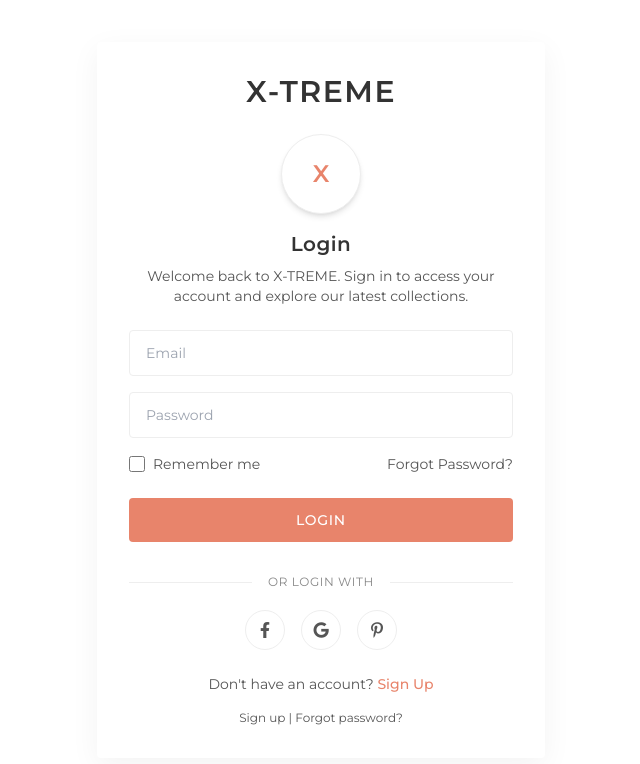
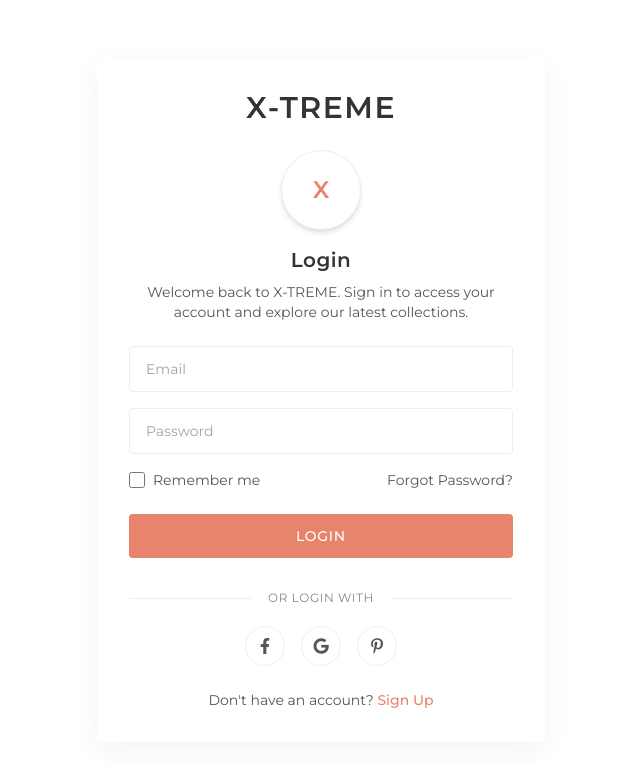
Before and after one commit to atharva-karanjawane/team_3482_odoo_hackathon_25, a Flask app: page /login in a window 1280 px wide. Shown: the top 764 px of the page, without its empty margins (319-959 px from the left). Run offline with Flask 3, Linux system fonts and the light colour scheme; some libraries are stand-ins or nearby versions.

Commit message:
fix: login  and signup page

```diff
--- a/ReWear/templates/login.html
+++ b/ReWear/templates/login.html
@@ -1,14 +1,16 @@
 <!DOCTYPE html>
 <html lang="en">
 <head>
-    <meta charset="UTF-8">
-    <meta name="viewport" content="width=device-width, initial-scale=1.0">
+  <meta charset="UTF-8" />
+  <meta name="viewport" content="width=device-width, initial-scale=1.0" />
   <title>X-TREME | Login</title>
-    <link rel="preconnect" href="https://fonts.googleapis.com">
-    <link rel="preconnect" href="https://fonts.gstatic.com" crossorigin>
-    <link href="https://fonts.googleapis.com/css2?family=Montserrat:wght@300;400;500;600&family=Playfair+Display:wght@400;500;600&display=swap" rel="stylesheet">
+
+  <link rel="preconnect" href="https://fonts.googleapis.com" />
+  <link rel="preconnect" href="https://fonts.gstatic.com" crossorigin />
+  <link href="https://fonts.googleapis.com/css2?family=Montserrat:wght@300;400;500;600&display=swap" rel="stylesheet" />
   <script src="https://cdn.tailwindcss.com"></script>
-    <link rel="stylesheet" href="https://cdnjs.cloudflare.com/ajax/libs/font-awesome/6.4.0/css/all.min.css">
+  <link rel="stylesheet" href="https://cdnjs.cloudflare.com/ajax/libs/font-awesome/6.4.0/css/all.min.css" />
+
   <script>
     tailwind.config = {
       theme: {
@@ -25,66 +27,60 @@
             pinterest: '#bd081c'
           },
           fontFamily: {
-                        montserrat: ['Montserrat', 'sans-serif'],
-                        playfair: ['Playfair Display', 'serif']
+            montserrat: ['Montserrat', 'sans-serif']
           },
           boxShadow: {
             custom: '0 8px 30px rgba(0, 0, 0, 0.05)'
           }
         }
       }
-        }
+    };
   </script>
 </head>
 <body class="bg-white min-h-screen flex items-center justify-center p-4 font-montserrat text-textDark">
   <div class="w-full max-w-md">
     <div class="bg-white rounded shadow-custom p-8 flex flex-col items-center">
-            <!-- Brand Title -->
+      <!-- Brand -->
       <h1 class="text-2xl md:text-3xl font-semibold tracking-wider uppercase text-center mb-6">X-TREME</h1>
-
-            <!-- Logo Circle -->
       <div class="w-16 h-16 md:w-20 md:h-20 rounded-full bg-white flex items-center justify-center shadow-md border border-borderColor mb-4">
         <div class="text-accent text-xl md:text-2xl font-semibold">X</div>
       </div>
 
-            <!-- Page Title -->
+      <!-- Heading -->
       <h2 class="text-xl font-semibold tracking-wide text-center mb-2">Login</h2>
-
-            <!-- Description -->
       <p class="text-textMedium text-sm text-center mb-6 max-w-sm">
         Welcome back to X-TREME. Sign in to access your account and explore our latest collections.
       </p>
 
-            <!-- Form -->
-            <form class="w-full">
-                <!-- Email -->
+      <!-- Login Form -->
+      <form action="/login" method="POST" class="w-full">
         <div class="mb-4">
           <input
             type="email"
+            name="email"
             placeholder="Email"
+            required
             class="w-full px-4 py-3 border border-borderColor rounded text-sm focus:outline-none focus:border-accent focus:ring-2 focus:ring-accent/10 transition"
-                    >
+          />
         </div>
-
-                <!-- Password -->
         <div class="mb-4">
           <input
             type="password"
+            name="password"
             placeholder="Password"
+            required
             class="w-full px-4 py-3 border border-borderColor rounded text-sm focus:outline-none focus:border-accent focus:ring-2 focus:ring-accent/10 transition"
-                    >
+          />
         </div>
 
-                <!-- Remember Me & Forgot Password -->
         <div class="flex justify-between items-center mb-6 text-sm">
           <label class="flex items-center text-textMedium">
-                        <input type="checkbox" class="mr-2 h-4 w-4 accent-accent">
+            <input type="checkbox" class="mr-2 h-4 w-4 accent-accent" />
             Remember me
           </label>
           <a href="/forgot-password" class="text-textMedium hover:text-accent transition">Forgot Password?</a>
         </div>
 
-                <!-- Login Button -->
         <button
           type="submit"
           class="w-full bg-accent hover:bg-accentHover text-white py-3 rounded font-medium text-sm uppercase tracking-wider transition duration-200"
@@ -116,13 +112,8 @@
 
       <!-- Sign Up Link -->
       <div class="mt-6 text-textMedium text-sm text-center">
-                Don't have an account? <a href="/signup" class="text-accent font-medium hover:underline">Sign Up</a>
-            </div>
-
-            <!-- Additional Links -->
-            <div class="mt-4 text-textMedium text-xs text-center">
-                <a href="/signup" class="hover:text-accent transition">Sign up</a> |
-                <a href="/forgot-password" class="hover:text-accent transition">Forgot password?</a>
+        Don't have an account?
+        <a href="/signup" class="text-accent font-medium hover:underline">Sign Up</a>
       </div>
     </div>
   </div>
```
Also changed, not shown: ReWear/templates/signup.html (+29 -31 lines). Lines whose indentation alone changed are shown as unchanged.
